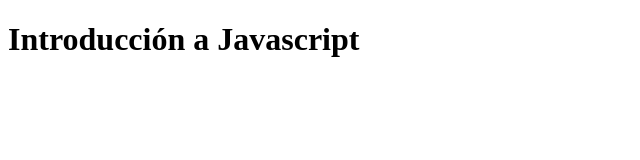
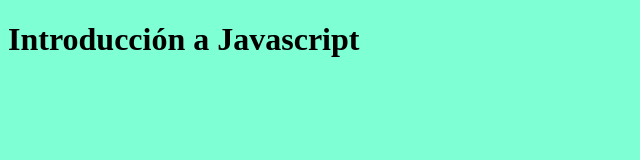
Before and after one commit to aartrader89/code15-javascript, a plain HTML site: page 00_Intro/index.html in a window 1280 px wide. Shown: the whole page, without its empty margins (0-640 px from the left). Drawn offline with Linux system fonts and the light colour scheme.

Commit message:
Guardando algunos cambios

```diff
--- /dev/null
+++ b/00_Intro/css/styles.css
@@ -0,0 +1,3 @@
+body {
+    background-color: aquamarine;
+}
--- a/00_Intro/index.html
+++ b/00_Intro/index.html
@@ -5,6 +5,7 @@
     <meta http-equiv="X-UA-Compatible" content="IE=edge">
     <meta name="viewport" content="width=device-width, initial-scale=1.0">
     <title>Document</title>
+    <link rel="stylesheet" href="css/styles.css">
 </head>
 <body>
     <h1>Introducción a Javascript</h1>
```
